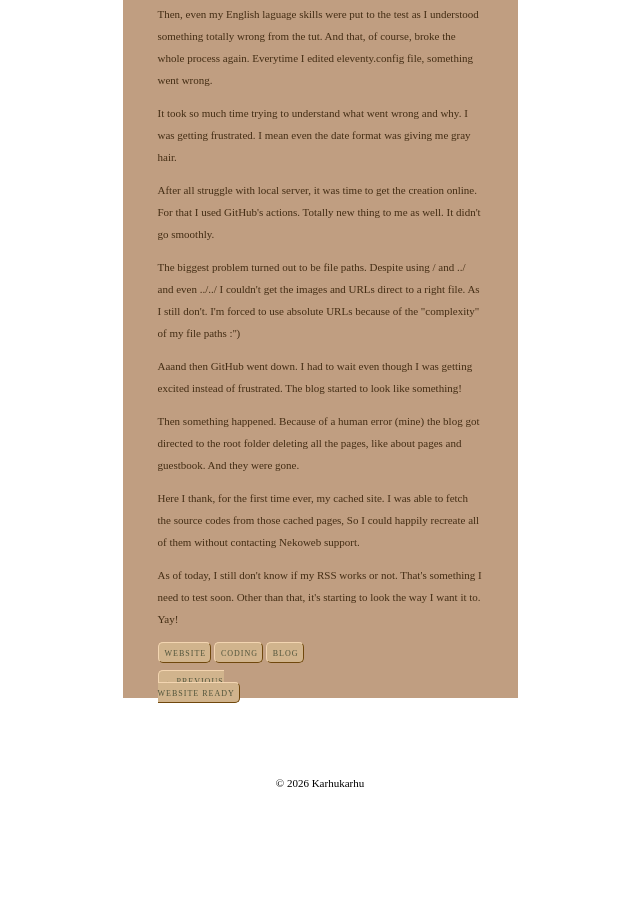
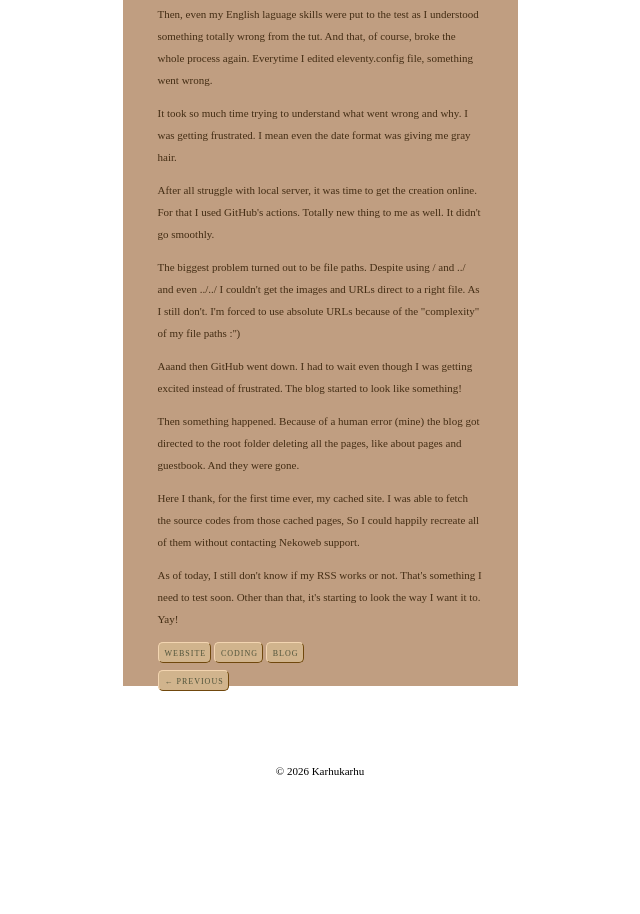
Before and after one commit to Karhukrhu/Blog, an Eleventy site: page posts/2026/8/eleventy-post.md in a window 1280 px wide. Shown: the part 722-1636 px from the top of the page, without its empty margins (320-960 px from the left). Built offline with nearby package versions, Linux system fonts and the light colour scheme; Eleventy itself is replaced by a stand-in of ours; files that its build step writes are made by us from their sources; files whose address does not match are found by name; a web font is replaced by a local one.

Commit message:
Update post.liquid

```diff
--- a/_includes/post.liquid
+++ b/_includes/post.liquid
@@ -18,8 +18,7 @@ layout: main
 <div class="post-navigation">
   {% if previousPost %}
     <a href="{{ previousPost.url }}" class="nav-link prev">
-      ← Previous<br>
-      <span class="nav-title">{{ previousPost.data.title }}</span>
+      ← Previous
     </a>
   {% else %}
     <div></div> <!-- Empty div to keep the layout balanced if there is no previous post -->
@@ -27,8 +26,7 @@ layout: main
 
   {% if nextPost %}
     <a href="{{ nextPost.url }}" class="nav-link next">
-      Next →<br>
-      <span class="nav-title">{{ nextPost.data.title }}</span>
+      Next →
     </a>
   {% endif %}
 </div>
```
